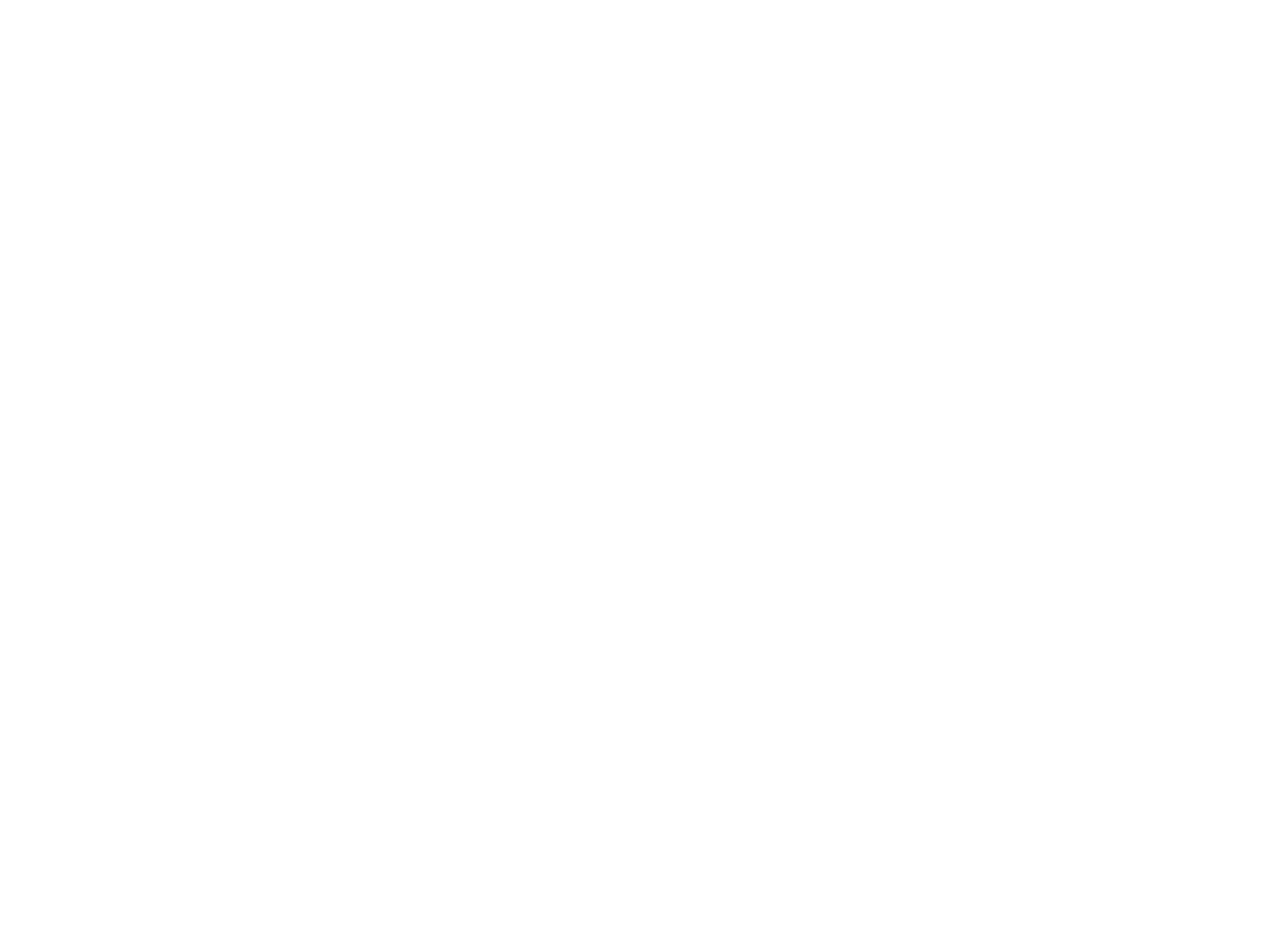
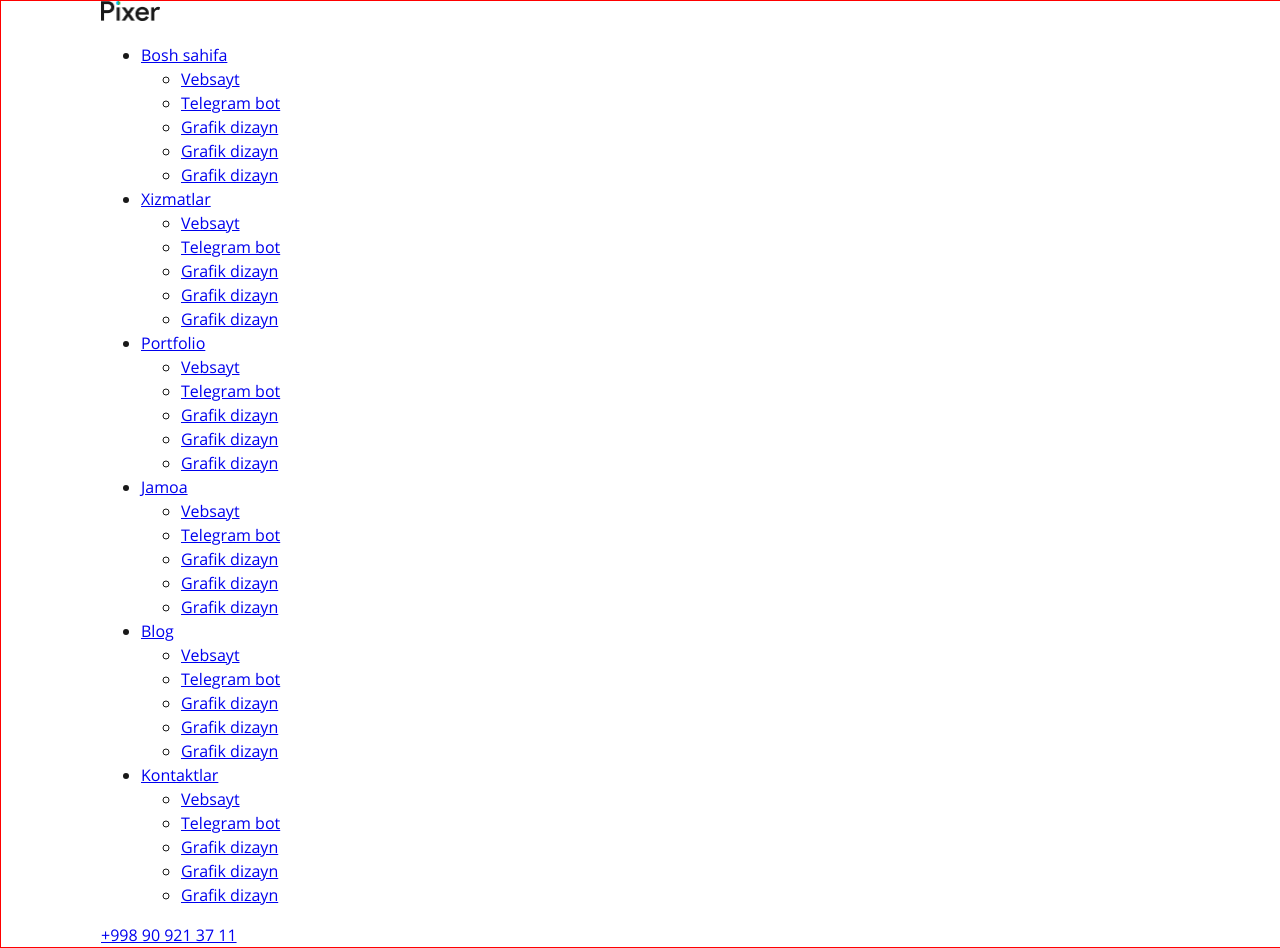
Before and after one commit to asrorbek07/Pixer2, a plain HTML site: page index.html in a window 1280 px wide. Before the commit the page ends 800 px from the top, so only its background shows below. Drawn offline with nearby package versions, Linux system fonts and the light colour scheme.

Commit message:
add cite-header html

```diff
--- a/css/styles.css
+++ b/css/styles.css
@@ -37,6 +37,14 @@ html{
 *::after{
     box-sizing: inherit;
 }
+.container{
+    width: 1300px;
+    margin-left: auto;
+    margin-right: auto;
+    padding-left: 100px;
+    padding-right: 100px;
+    border:1px solid red;
+}
 
 body{
     font-family: var(--font-family);
--- a/index.html
+++ b/index.html
@@ -12,6 +12,79 @@
 <body>
 
 
+    <header class="cite-header">
+        <div class="container">
+            <a class="logo-link" href="#" ><img class="logo-img" src="images/cite-logo.png" alt="logo-img" width="60" height="20" ></a>
+            <nav class="cite-nav">
+                <ul class="cite-nav-list">
+                    <li class="cite-nav-item">
+                        <a class="cite-nav-link" href="#" >Bosh sahifa</a>
+                        <ul class="dropdown-menu">
+                            <li class="dropdown-item"><a class="dropdown-link" href="#">Vebsayt</a></li>
+                            <li class="dropdown-item"><a class="dropdown-link" href="#">Telegram bot</a></li>
+                            <li class="dropdown-item"><a class="dropdown-link" href="#">Grafik dizayn</a></li>
+                            <li class="dropdown-item"><a class="dropdown-link" href="#">Grafik dizayn</a></li>
+                            <li class="dropdown-item"><a class="dropdown-link" href="#">Grafik dizayn</a></li>
+                        </ul>
+                    </li>
+                    <li class="cite-nav-item">
+                        <a class="cite-nav-link" href="#" >Xizmatlar</a>
+                        <ul class="dropdown-menu">
+                            <li class="dropdown-item"><a class="dropdown-link" href="#">Vebsayt</a></li>
+                            <li class="dropdown-item"><a class="dropdown-link" href="#">Telegram bot</a></li>
+                            <li class="dropdown-item"><a class="dropdown-link" href="#">Grafik dizayn</a></li>
+                            <li class="dropdown-item"><a class="dropdown-link" href="#">Grafik dizayn</a></li>
+                            <li class="dropdown-item"><a class="dropdown-link" href="#">Grafik dizayn</a></li>
+                        </ul>
+                    </li>
+                    <li class="cite-nav-item">
+                        <a class="cite-nav-link" href="#" >Portfolio</a>
+                        <ul class="dropdown-menu">
+                            <li class="dropdown-item"><a class="dropdown-link" href="#">Vebsayt</a></li>
+                            <li class="dropdown-item"><a class="dropdown-link" href="#">Telegram bot</a></li>
+                            <li class="dropdown-item"><a class="dropdown-link" href="#">Grafik dizayn</a></li>
+                            <li class="dropdown-item"><a class="dropdown-link" href="#">Grafik dizayn</a></li>
+                            <li class="dropdown-item"><a class="dropdown-link" href="#">Grafik dizayn</a></li>
+                        </ul>
+                    </li>
+                    <li class="cite-nav-item">
+                        <a class="cite-nav-link" href="#" >Jamoa</a>
+                        <ul class="dropdown-menu">
+                            <li class="dropdown-item"><a class="dropdown-link" href="#">Vebsayt</a></li>
+                            <li class="dropdown-item"><a class="dropdown-link" href="#">Telegram bot</a></li>
+                            <li class="dropdown-item"><a class="dropdown-link" href="#">Grafik dizayn</a></li>
+                            <li class="dropdown-item"><a class="dropdown-link" href="#">Grafik dizayn</a></li>
+                            <li class="dropdown-item"><a class="dropdown-link" href="#">Grafik dizayn</a></li>
+                        </ul>
+                    </li>
+                    <li class="cite-nav-item">
+                        <a class="cite-nav-link" href="#" >Blog</a>
+                        <ul class="dropdown-menu">
+                            <li class="dropdown-item"><a class="dropdown-link" href="#">Vebsayt</a></li>
+                            <li class="dropdown-item"><a class="dropdown-link" href="#">Telegram bot</a></li>
+                            <li class="dropdown-item"><a class="dropdown-link" href="#">Grafik dizayn</a></li>
+                            <li class="dropdown-item"><a class="dropdown-link" href="#">Grafik dizayn</a></li>
+                            <li class="dropdown-item"><a class="dropdown-link" href="#">Grafik dizayn</a></li>
+                        </ul>
+                    </li>
+                    <li class="cite-nav-item">
+                        <a class="cite-nav-link" href="#" >Kontaktlar</a>
+                        <ul class="dropdown-menu">
+                            <li class="dropdown-item"><a class="dropdown-link" href="#">Vebsayt</a></li>
+                            <li class="dropdown-item"><a class="dropdown-link" href="#">Telegram bot</a></li>
+                            <li class="dropdown-item"><a class="dropdown-link" href="#">Grafik dizayn</a></li>
+                            <li class="dropdown-item"><a class="dropdown-link" href="#">Grafik dizayn</a></li>
+                            <li class="dropdown-item"><a class="dropdown-link" href="#">Grafik dizayn</a></li>
+                        </ul>
+                    </li>
+                </ul>
+            </nav>
+            <a class="btn btn-primary" href="tel:+998909213711" >+998 90 921 37 11</a>
+
+        </div>
+    </header>
+
+
 
     <script src="js/scripts.js"></script>
 </body>
```
Also changed, not shown: images/cite-logo.png (added), images/Слой-1.png (deleted).
